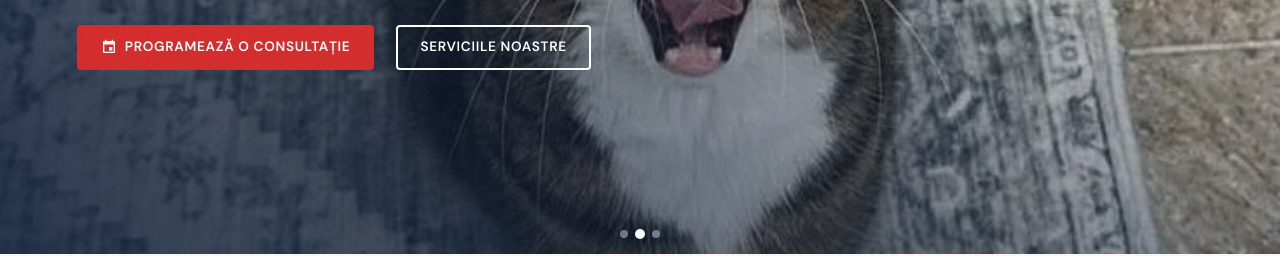
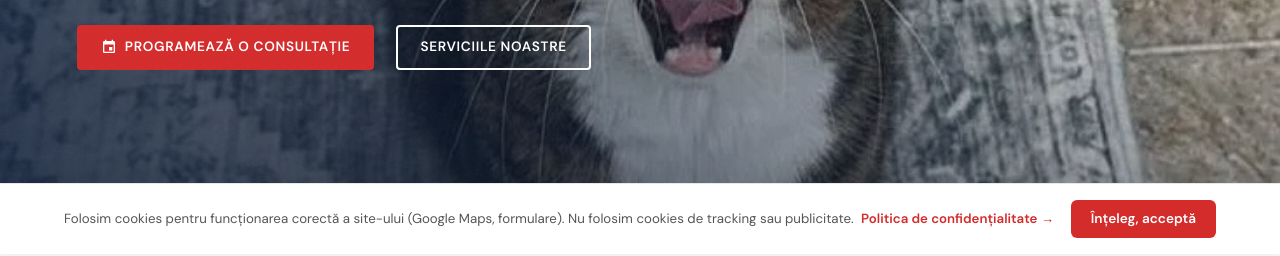
Before and after one commit to silviubalas/VET-STUFF--WEBSITE, a plain HTML site: page index.html in a window 1280 px wide. Shown: the part 546-802 px from the top of the page. Drawn offline with nearby package versions, Linux system fonts and the light colour scheme.

Commit message:
Cookie banner GDPR pe toate paginile

```diff
--- a/index.html
+++ b/index.html
@@ -2078,5 +2078,34 @@ form.addEventListener('submit', e => {
 });
 </script>
 
+<!-- ═══════════════════════════════════════════════════
+     COOKIE BANNER
+═══════════════════════════════════════════════════ -->
+<div id="cookie-banner" style="display:none; position:fixed; bottom:0; left:0; right:0; z-index:9999; background:#fff; border-top:1.5px solid var(--border); padding:16px 24px; box-shadow:0 -4px 24px rgba(0,0,0,0.08);">
+  <div class="max-w-6xl mx-auto" style="display:flex; align-items:center; justify-content:space-between; gap:16px; flex-wrap:wrap;">
+    <p style="font-size:0.83rem; color:#555; line-height:1.6; margin:0; flex:1; min-width:200px;">
+      Folosim cookies pentru funcționarea corectă a site-ului (Google Maps, formulare). Nu folosim cookies de tracking sau publicitate.
+      <a href="privacy.html" style="color:var(--red); font-weight:600; margin-left:4px;">Politica de confidențialitate →</a>
+    </p>
+    <div style="display:flex; gap:10px; flex-shrink:0;">
+      <button id="cookie-accept" class="btn-red" style="padding:9px 20px; font-size:0.85rem;">
+        Înțeleg, acceptă
+      </button>
+    </div>
+  </div>
+</div>
+
+<script>
+  (function() {
+    if (!localStorage.getItem('cookie-consent')) {
+      document.getElementById('cookie-banner').style.display = 'block';
+    }
+    document.getElementById('cookie-accept').addEventListener('click', function() {
+      localStorage.setItem('cookie-consent', '1');
+      document.getElementById('cookie-banner').style.display = 'none';
+    });
+  })();
+</script>
+
 </body>
 </html>
```
Also changed, not shown: echipa.html (+26 -0 lines), feedback.html (+26 -0 lines).
